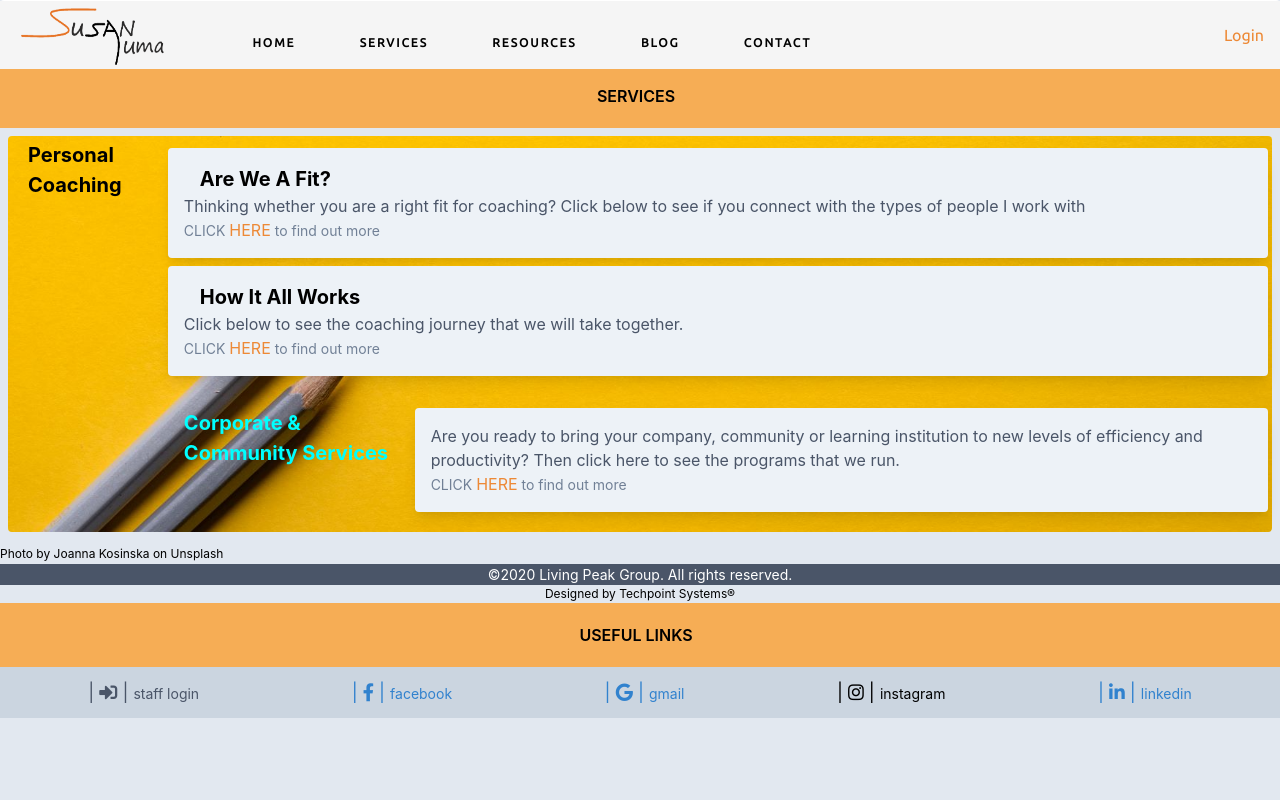
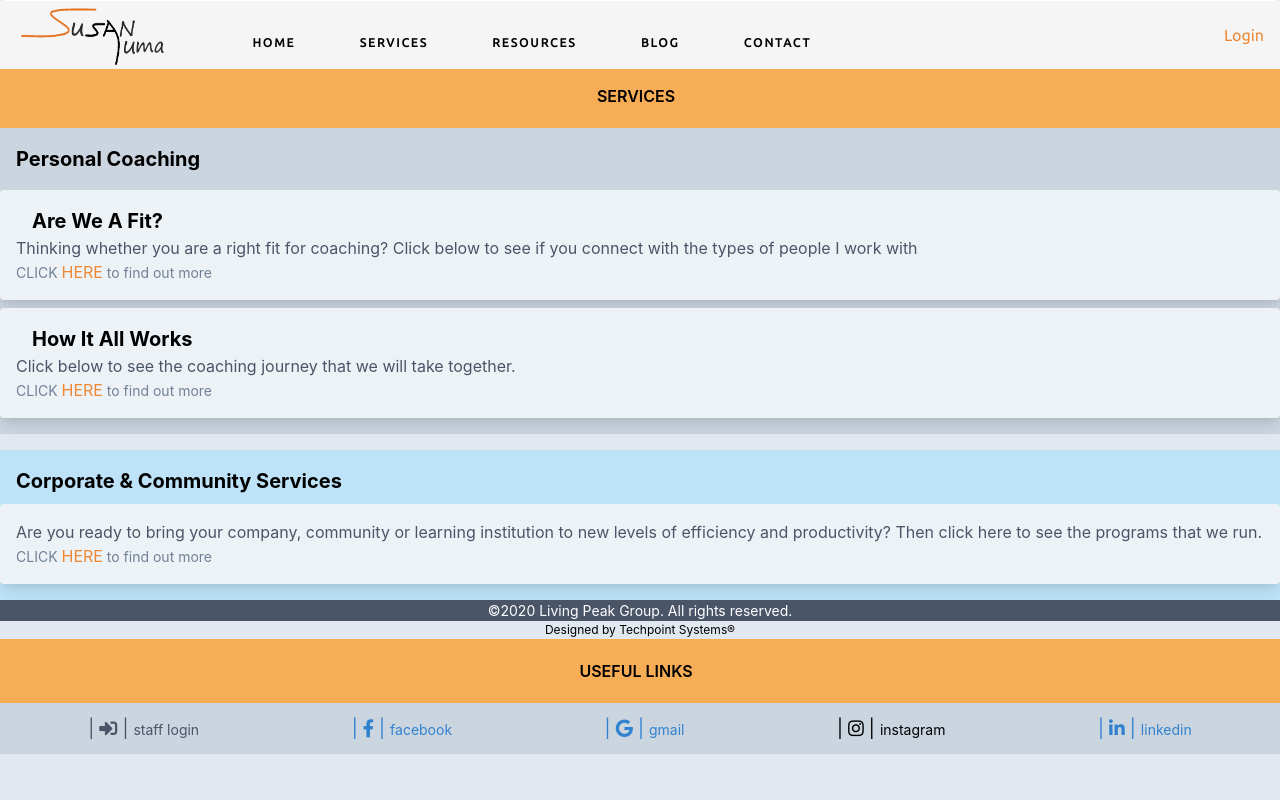
Before and after one commit to jamesmukuya/LPG, a Flask app: page /services in a window 1280 px wide. Run offline with Flask 2, Linux system fonts and the light colour scheme; parts of the project's set-up code (start-up, migrations or seed data) failed here and were passed over; some libraries are stand-ins or nearby versions.

Commit message:
removed bg,flex col,div bg-color chg

```diff
--- a/main/static/css/custom/body.css
+++ b/main/static/css/custom/body.css
@@ -123,9 +123,7 @@ form-div{
 
 }
 @media screen and (max-width:1440px){
-    .cc-card-title {
-        color: cyan;
-    }
+
 }
 
 @media screen and (max-width:1024px) {
@@ -144,9 +142,7 @@ form-div{
         font-size: 1.0rem;
         height: 3rem;
     }
-    .cc-card-title {
-        color: cyan;
-    }
+
 }
 @media screen and (max-width:800px) {
     body {
@@ -174,9 +170,7 @@ form-div{
         justify-content: space-between;
         overflow-x: hidden;
     }
-    .cc-card-title {
-        color: black;
-    }
+
 }
 
 @media screen and (max-width:600px) {
@@ -242,7 +236,5 @@ form-div{
         display: flex;
         flex-direction: column;
     }
-    .cc-card-title {
-        color: aquamarine;
-    }
+
 }
--- a/main/templates/services/services.html
+++ b/main/templates/services/services.html
@@ -14,17 +14,12 @@
       <span class="text-black font-semibold mr-2 text-center flex-auto"> SERVICES </span>
     </div>
   </div>
-  <!-- services wrapper -->
-  <div class="personal-services-wrapper flex-col">
-    <!-- Personal coaching card intro-->
-    <div class="flex my-2 mx-2 p-1 rounded bg-cover bg-no-repeat hover:shadow-lg"
-    style="background-image: url('static/images/personal_coaching/joanna-kosinska-1_CMoFsPfso-unsplash.jpg');
-    height: auto;">
-      <div class="services-card flex">
+  <!-- Personal coaching card-->
+  <div class="services-card flex-col">
     <!--Intro-->
+    <div class="personal-cards flex flex-col justify-between py-4 mb-4 bg-gray-400">
       <div class="font-bold text-xl mb-2 px-4">Personal Coaching</div>
-        <div class="personal-cards flex flex-col justify-between">
-          <!--Are we a fit card intro-->
+      <!--Are we a fit card-->
       <div class="flex-col">
         <div class="flex-col rounded overflow-hidden shadow-lg bg-gray-200 p-4 my-2">
           <div class="font-bold text-xl px-4">Are We A Fit?</div>
@@ -39,7 +34,7 @@
           </span>
         </div>
       </div>
-          <!--How it works card intro-->
+      <!--How it works card-->
       <div class="flex-col">
         <div class="flex-col rounded overflow-hidden shadow-lg bg-gray-200 p-4">
           <div class="font-bold text-xl px-4">How It All Works</div>
@@ -52,9 +47,10 @@
           </span>
         </div>
       </div>
-          <!-- Corporate and Community coaching card intro-->
-          <div class="cc-card flex py-4 mt-4">
-            <div class="cc-card-title font-bold text-xl mb-2 px-4">Corporate & Community Services</div>
+    </div>
+    <!-- Corporate and Community coaching card-->
+    <div class="cc-card flex-col py-4 mt-4 bg-blue-200 hover:bg-blue-300">
+      <div class="font-bold text-xl mb-2 px-4">Corporate & Community Services</div>
       <div class="rounded overflow-hidden shadow-lg bg-gray-200 p-4">
         <p class="text-gray-700 text-base">
           Are you ready to bring your company, community or learning
@@ -67,34 +63,7 @@
         </span>
       </div>
     </div>
-        </div>
-      </div>
 
-    </div>
-    {#
-    <!-- Corporate and Community coaching card intro-->
-    <div class="flex my-2 mx-2 p-1 rounded bg-cover bg-no-repeat hover:shadow-lg"
-      style="background-image: url('static/images/corporate_community/corporate.jpg');
-      height: auto;">
-      <span class="text-xs">Credit: mangostock - Fotolia
-        Copyright: Copyright 2016. All rights reserved.</span>
-      <div class="px-6 py-4">
-        <div class="flex-col rounded overflow-hidden overflow-y-scroll shadow-lg bg-gray-200 p-4">
-          <div class="font-bold text-xl mb-2 text-black px-4">Corporate & Community Coaching</div>
-          <p class="text-gray-700 text-base">
-            Are you ready to bring your company, community or learning
-            institution to new levels of efficiency and productivity?
-            Then click here to see the programs that we run.
-          </p>
-          <span class="text-sm text-gray-600 mt-4">CLICK
-            <a href="{{url_for('services.corporate_community_page')}}" class="text-base text-orange-500">HERE</a>
-            to find out more
-          </span>
-        </div>
-      </div>
-    </div>
-    #}
-    <span class="text-xs">Photo by Joanna Kosinska on Unsplash</span>
   </div>
 </div>
 {% endblock content %}
```
Lines whose indentation alone changed are shown as unchanged.
